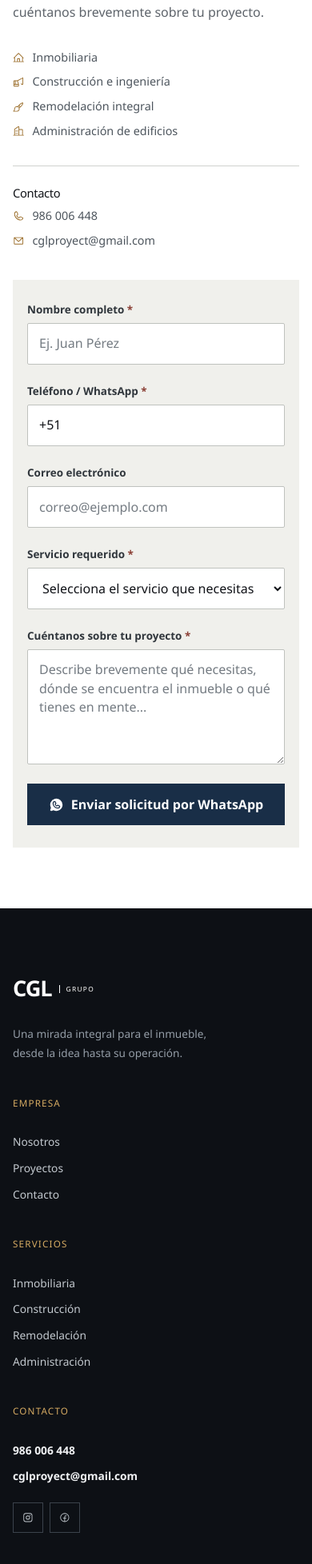
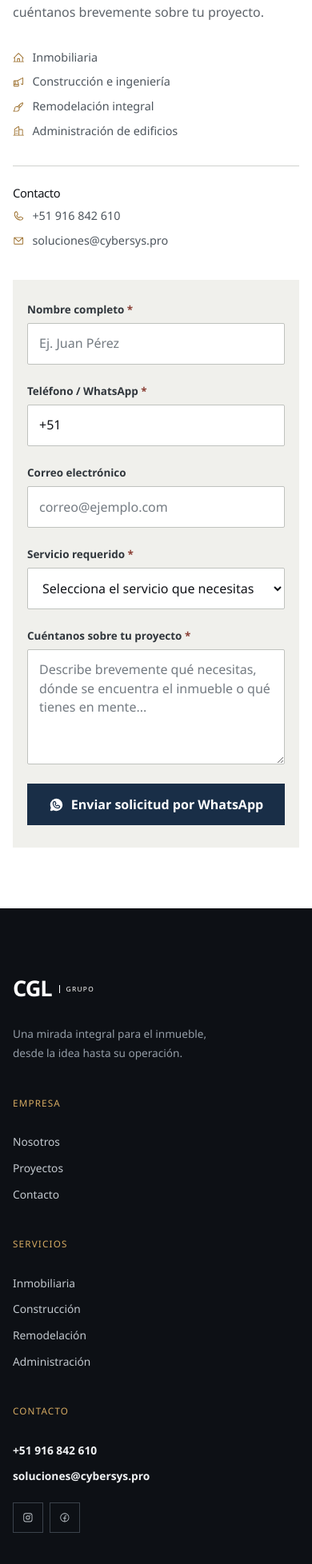
Before and after one commit to JohanMV/Grupo_CGL, a React (Vite) app: page /contacto in a window 390 px wide. Shown: the part 848-2804 px from the top of the page at 80% size. Built offline with nearby package versions, Linux system fonts and the light colour scheme.

Commit message:
feat: centralize contact details and add mobile WhatsApp CTA

```diff
--- a/src/components/layout/Footer.tsx
+++ b/src/components/layout/Footer.tsx
@@ -13,7 +13,7 @@ export function Footer() {
         </div>
         <div><h3>Empresa</h3><Link to="/nosotros">Nosotros</Link><Link to="/proyectos">Proyectos</Link><Link to="/contacto">Contacto</Link></div>
         <div><h3>Servicios</h3>{services.map((service) => <Link to={`/servicios/${service.slug}`} key={service.slug}>{service.shortName}</Link>)}</div>
-        <div><h3>Contacto</h3><span>{contactData.phone}</span><span>{contactData.email}</span><div className="social-links"><a href={contactData.instagram} target="_blank" rel="noreferrer" aria-label="Instagram"><InstagramLogo /></a><a href={contactData.facebook} target="_blank" rel="noreferrer" aria-label="Facebook"><FacebookLogo /></a></div></div>
+        <div><h3>Contacto</h3><a href={contactData.phoneHref}>{contactData.phone}</a><a href={`mailto:${contactData.email}`}>{contactData.email}</a><div className="social-links"><a href={contactData.instagram} target="_blank" rel="noreferrer" aria-label="Instagram"><InstagramLogo /></a><a href={contactData.facebook} target="_blank" rel="noreferrer" aria-label="Facebook"><FacebookLogo /></a></div></div>
       </div>
       <div className="container footer-bottom">
         <Link to="/contacto">Solicitar asesoría <ArrowUpRight /></Link>
--- a/src/components/layout/Header.tsx
+++ b/src/components/layout/Header.tsx
@@ -1,9 +1,10 @@
 import { useEffect, useRef, useState } from 'react'
 import { Link, NavLink, useLocation } from 'react-router-dom'
-import { Buildings, CaretDown, Crane, HouseLine, List, PaintBrush, X } from '@phosphor-icons/react'
+import { Buildings, CaretDown, Crane, HouseLine, List, PaintBrush, WhatsappLogo, X } from '@phosphor-icons/react'
 import { useMotionValueEvent, useScroll } from 'motion/react'
 import heroImage from '@/assets/images/hero-residence.webp'
 import { services } from '@/data/services'
+import { contactData } from '@/data/site'
 
 const serviceIcons = [HouseLine, Crane, PaintBrush, Buildings]
 
@@ -89,7 +90,10 @@ export function Header() {
           </div>
           <Link to="/proyectos">Proyectos</Link><Link to="/propiedades">Propiedades</Link><Link to="/contacto">Contacto</Link>
         </nav>
-        <p>Soluciones para cada etapa del inmueble y el proyecto.</p>
+        <a className="mobile-whatsapp" href={`https://wa.me/${contactData.whatsappNumber}`} target="_blank" rel="noreferrer" onClick={() => setMobileOpen(false)}>
+          <WhatsappLogo size={26} weight="fill" aria-hidden="true" />
+          <span><strong>WhatsApp</strong><small>{contactData.phone}</small></span>
+        </a>
       </div>
     </>
   )
--- a/src/data/site.ts
+++ b/src/data/site.ts
@@ -1,6 +1,8 @@
 export const contactData = {
-  phone: '986 006 448',
-  email: 'cglproyect@gmail.com',
+  phone: '+51 916 842 610',
+  phoneHref: 'tel:+51916842610',
+  whatsappNumber: '51916842610',
+  email: 'soluciones@cybersys.pro',
   instagram: 'https://www.instagram.com/grupocglperu/',
   facebook: 'https://www.facebook.com/grupocglperu/',
 }
--- a/src/features/contact/components/ContactForm.tsx
+++ b/src/features/contact/components/ContactForm.tsx
@@ -1,8 +1,7 @@
 import { useRef, useState, type FormEvent, type ReactNode } from 'react'
 import { WhatsappLogo } from '@phosphor-icons/react'
 import { useSearchParams } from 'react-router-dom'
-
-const whatsappNumber = '51916842610'
+import { contactData } from '@/data/site'
 
 const serviceOptions = [
   { value: 'Inmobiliaria', contextualLabel: '¿Qué operación necesitas?', contextualOptions: ['Comprar una propiedad', 'Vender una propiedad', 'Alquilar una propiedad', 'Poner mi propiedad en alquiler', 'Valorización o asesoría', 'Otro servicio inmobiliario'], locationLabel: 'Distrito o ubicación' },
@@ -90,7 +89,7 @@ export function ContactForm() {
       `Descripción: ${values.message.trim()}`,
     ].filter(Boolean).join('\n')
 
-    window.location.href = `https://wa.me/${whatsappNumber}?text=${encodeURIComponent(message)}`
+    window.location.href = `https://wa.me/${contactData.whatsappNumber}?text=${encodeURIComponent(message)}`
   }
 
   return <form ref={formRef} className="contact-form" onSubmit={submit} noValidate>
--- a/src/features/pages/ContactPage.tsx
+++ b/src/features/pages/ContactPage.tsx
@@ -6,5 +6,5 @@ import contactBanner from '@/assets/images/contact-banner.webp'
 
 export function ContactPage() {
   return <><InteriorHero title="Hablemos de tu proyecto" text="Cuéntanos qué necesitas y coordinemos una primera conversación." image={contactBanner} breadcrumbs={[{ label: 'Inicio', to: '/' }, { label: 'Contacto' }]} />
-    <section className="section contact-section"><div className="container contact-grid"><aside><h2>Empecemos por tu necesidad.</h2><p>Selecciona el servicio que necesitas y cuéntanos brevemente sobre tu proyecto.</p><div className="contact-specialties"><span><HouseLine /> Inmobiliaria</span><span><Crane /> Construcción e ingeniería</span><span><PaintBrush /> Remodelación integral</span><span><Buildings /> Administración de edificios</span></div><div className="contact-details"><h3>Contacto</h3><a href="tel:+51986006448"><Phone /> {contactData.phone}</a><a href={`mailto:${contactData.email}`}><EnvelopeSimple /> {contactData.email}</a></div></aside><ContactForm /></div></section></>
+    <section className="section contact-section"><div className="container contact-grid"><aside><h2>Empecemos por tu necesidad.</h2><p>Selecciona el servicio que necesitas y cuéntanos brevemente sobre tu proyecto.</p><div className="contact-specialties"><span><HouseLine /> Inmobiliaria</span><span><Crane /> Construcción e ingeniería</span><span><PaintBrush /> Remodelación integral</span><span><Buildings /> Administración de edificios</span></div><div className="contact-details"><h3>Contacto</h3><a href={contactData.phoneHref}><Phone /> {contactData.phone}</a><a href={`mailto:${contactData.email}`}><EnvelopeSimple /> {contactData.email}</a></div></aside><ContactForm /></div></section></>
 }
--- a/src/index.css
+++ b/src/index.css
@@ -96,7 +96,12 @@ p { color: #5e646b; line-height: 1.72; }
 .mobile-subnav a { min-height: 58px; display: flex; align-items: center; gap: 9px; padding: 10px 11px; color: #f3f5f7; border: 1px solid rgba(255,255,255,.12); background: rgba(255,255,255,.055); backdrop-filter: blur(8px); font-size: .82rem; font-weight: 600; line-height: 1.25; transition: color .25s ease, border-color .25s ease, background-color .25s ease, transform .25s ease; }
 .mobile-subnav a svg { flex: 0 0 auto; color: #d7a44d; }
 .mobile-subnav a:hover, .mobile-subnav a:focus-visible { color: #fff; border-color: rgba(215,164,77,.55); background: rgba(255,255,255,.1); transform: translateY(-1px); }
-.mobile-menu > p { margin-top: auto; max-width: 30ch; color: #c1c8cf; }
+.mobile-whatsapp { min-height: 62px; display: flex; align-items: center; gap: 13px; margin-top: auto; padding: 11px 16px; color: #fff; border: 1px solid rgba(75,211,126,.48); background: rgba(37,211,102,.11); backdrop-filter: blur(10px); transition: border-color .25s ease, background-color .25s ease, transform .25s ease; }
+.mobile-whatsapp > svg { flex: 0 0 auto; color: #52d681; }
+.mobile-whatsapp > span { display: flex; flex-direction: column; gap: 2px; }
+.mobile-whatsapp strong { font-size: .95rem; line-height: 1.2; }
+.mobile-whatsapp small { color: #d3dae0; font-size: .72rem; letter-spacing: .02em; }
+.mobile-whatsapp:hover, .mobile-whatsapp:focus-visible { border-color: rgba(82,214,129,.85); background: rgba(37,211,102,.18); transform: translateY(-1px); }
 
 @keyframes mega-menu-in {
   from { opacity: 0; transform: translateX(-50%) translateY(-8px) scale(.985); }
@@ -635,7 +640,7 @@ p { color: #5e646b; line-height: 1.72; }
 .footer-brand p { max-width: 34ch; margin-top: 24px; color: #949da7; font-size: .85rem; }
 .footer-grid h3 { margin-bottom: 20px; color: #d5aa62; font-size: .73rem; text-transform: uppercase; letter-spacing: .1em; }
 .footer-grid > div:not(.footer-brand) { display: flex; flex-direction: column; gap: 12px; color: #c3c9cf; font-size: .86rem; }
-.footer-grid > div:last-child > span { color: #f1f3f5; font-weight: 650; }
+.footer-grid > div:last-child > a { color: #f1f3f5; font-weight: 650; }
 .footer-grid a:hover { color: #fff; }
 .social-links { display: flex; gap: 8px; margin-top: 10px; }
 .social-links a { width: 38px; height: 38px; display: grid; place-items: center; border: 1px solid #3b424b; }
```
